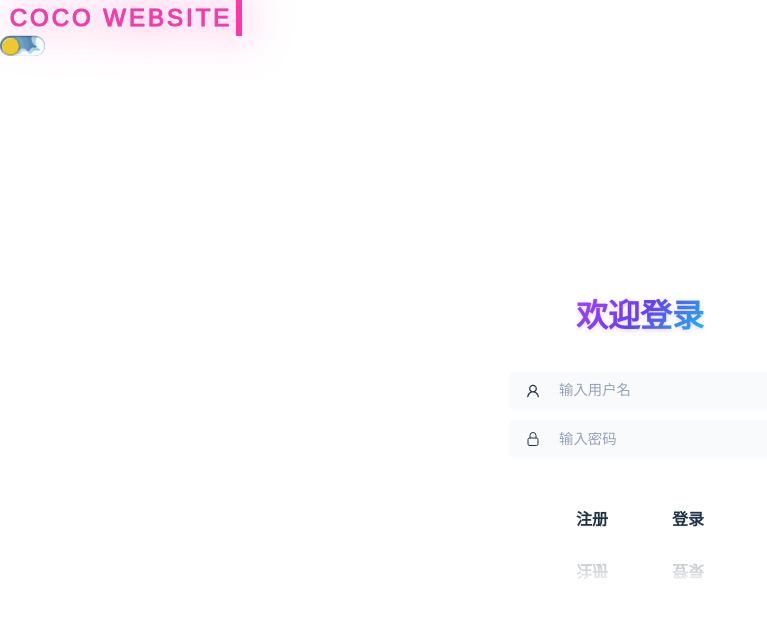
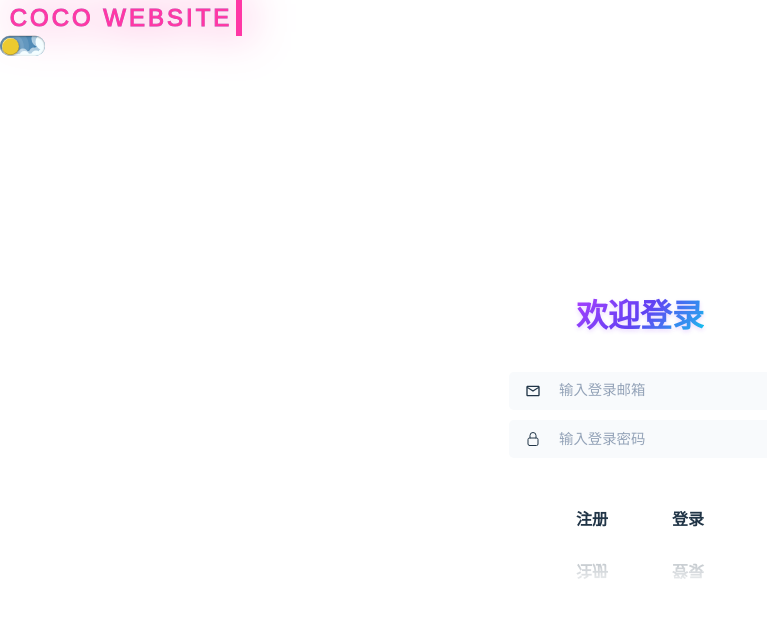
Before and after one commit to kzx0701/PersonalWebsite, a Vue app: page /login in a window 1280 px wide. Shown: the top 618 px of the page, without its empty margins (0-767 px from the left). Built offline with nearby package versions, Linux system fonts and the light colour scheme; no server answers; the database is empty.

Commit message:
完善注册提示

```diff
--- a/src/components/RegisterModal.vue
+++ b/src/components/RegisterModal.vue
@@ -12,12 +12,13 @@
         <div v-if="passwordWarning" class="warning-text">{{ passwordWarning }}</div>
         <label for="confirmPassword">确认密码</label>
         <input placeholder="请输入确认密码" v-model="confirmPassword" type="password" />
+        <div v-if="confirmPasswordWarning" class="warning-text">{{ confirmPasswordWarning }}</div>
       </div>
     </form>
-    <button style="margin-top: 6%" class="sign" @click="submit">提交</button>
+    <button style="margin-top: 15%" class="sign" @click="submit">提交</button>
     <div class="social-message">
       <div class="line"></div>
-      <p class="message">Entre Details to view Virtual Tour</p>
+      <p class="message">邮箱方式注册</p>
       <div class="line"></div>
     </div>
   </div>
@@ -78,6 +79,17 @@ const formVerify = async () => {
     }
   } else {
     passwordWarning.value = "密码不能为空";
+    return false;
+  }
+  if (confirmPassword.value !== "") {
+    if (confirmPassword.value != password.value) {
+      confirmPasswordWarning.value = "确认密码与密码不一致";
+      return false;
+    } else {
+      confirmPasswordWarning.value = "";
+    }
+  } else {
+    confirmPasswordWarning.value = "确认密码不能为空";
     return false;
   }
   return true;
--- a/src/pages/login.vue
+++ b/src/pages/login.vue
@@ -3,21 +3,23 @@
     <div class="form_frame">
       <h1 class="title">欢迎登录</h1>
       <div class="group">
-        <svg class="icon" xmlns="http://www.w3.org/2000/svg" xmlns:xlink="http://www.w3.org/1999/xlink" viewBox="0 0 1024 1024">
+        <svg class="icon" xmlns="http://www.w3.org/2000/svg" xmlns:xlink="http://www.w3.org/1999/xlink" viewBox="0 0 24 24">
           <path
-            d="M858.5 763.6a374 374 0 0 0-80.6-119.5a375.63 375.63 0 0 0-119.5-80.6c-.4-.2-.8-.3-1.2-.5C719.5 518 760 444.7 760 362c0-137-111-248-248-248S264 225 264 362c0 82.7 40.5 156 102.8 201.1c-.4.2-.8.3-1.2.5c-44.8 18.9-85 46-119.5 80.6a375.63 375.63 0 0 0-80.6 119.5A371.7 371.7 0 0 0 136 901.8a8 8 0 0 0 8 8.2h60c4.4 0 7.9-3.5 8-7.8c2-77.2 33-149.5 87.8-204.3c56.7-56.7 132-87.9 212.2-87.9s155.5 31.2 212.2 87.9C779 752.7 810 825 812 902.2c.1 4.4 3.6 7.8 8 7.8h60a8 8 0 0 0 8-8.2c-1-47.8-10.9-94.3-29.5-138.2zM512 534c-45.9 0-89.1-17.9-121.6-50.4S340 407.9 340 362c0-45.9 17.9-89.1 50.4-121.6S466.1 190 512 190s89.1 17.9 121.6 50.4S684 316.1 684 362c0 45.9-17.9 89.1-50.4 121.6S557.9 534 512 534z"
-            fill="currentColor"></path>
+            d="M22 6c0-1.1-.9-2-2-2H4c-1.1 0-2 .9-2 2v12c0 1.1.9 2 2 2h16c1.1 0 2-.9 2-2V6zm-2 0l-8 5l-8-5h16zm0 12H4V8l8 5l8-5v10z"
+            fill="currentColor"
+          ></path>
         </svg>
-        <input id="username" v-model="username" class="input" type="text" placeholder="输入用户名" />
+        <input id="email" v-model="email" class="input" type="text" placeholder="输入登录邮箱" />
       </div>
       <div class="group">
         <svg stroke="currentColor" stroke-width="1.5" viewBox="0 0 24 24" xmlns="http://www.w3.org/2000/svg" class="icon">
           <path
             d="M16.5 10.5V6.75a4.5 4.5 0 10-9 0v3.75m-.75 11.25h10.5a2.25 2.25 0 002.25-2.25v-6.75a2.25 2.25 0 00-2.25-2.25H6.75a2.25 2.25 0 00-2.25 2.25v6.75a2.25 2.25 0 002.25 2.25z"
             stroke-linejoin="round"
-            stroke-linecap="round"></path>
+            stroke-linecap="round"
+          ></path>
         </svg>
-        <input id="password" v-model="password" class="input" type="password" placeholder="输入密码" />
+        <input id="password" v-model="password" class="input" type="password" placeholder="输入登录密码" />
       </div>
       <div class="flex gap-10">
         <button class="btn" @click="registerModalShow = true">注册</button>
@@ -39,7 +41,7 @@ import { getUserAuth } from "../services/userService";
 import { login } from "../utils/login";
 // 用户名、密码
 const password = ref("");
-const username = ref("");
+const email = ref("");
 
 const registerModalShow = ref(false);
 
@@ -51,9 +53,9 @@ onMounted(() => {
 
 // 登陆验证
 const loginVerify = () => {
-  console.log("username", username.value);
+  console.log("username", email.value);
   console.log("password", password.value);
-  login(username.value, password.value);
+  login(email.value, password.value);
 };
 </script>
 
```
